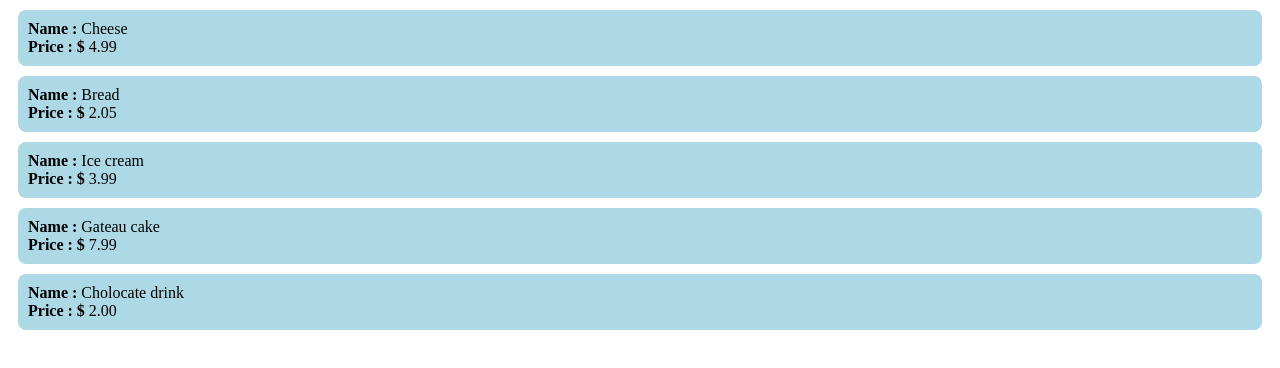
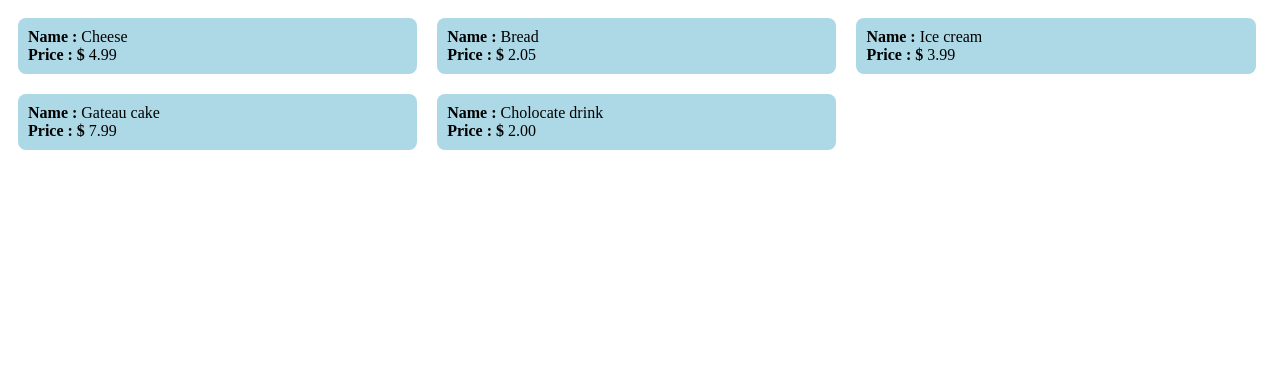
Before and after one commit to DamienDark01/react-js-itemlist, a React app: page / in a window 1280 px wide. Built offline with nearby package versions, Linux system fonts and the light colour scheme.

Commit message:
1 file modified

```diff
--- a/src/style.css
+++ b/src/style.css
@@ -4,6 +4,8 @@ p {
 }
 
 .item {
+  display: inline-block;
+  width: 30%;
   background-color: lightblue;
   margin: 10px;
   padding: 10px;
```
